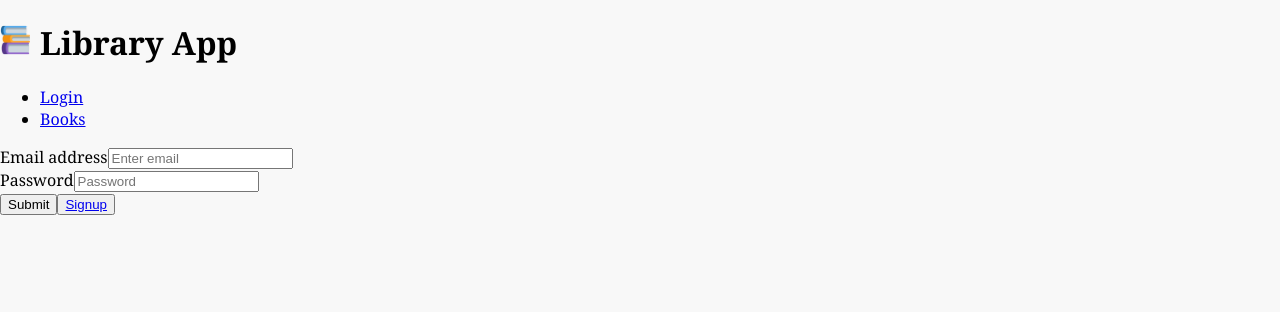
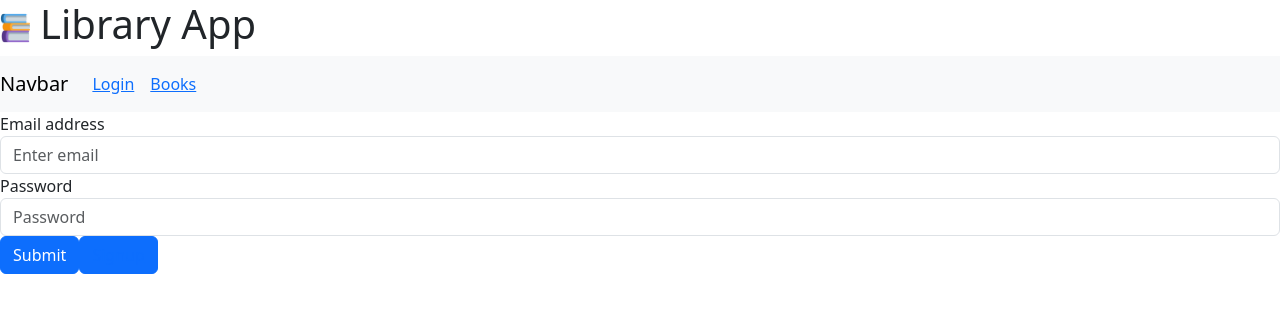
Before and after one commit to ninobrown585/Book-Buddy, a React (Vite) app: page / in a window 1280 px wide. Shown: the top 312 px of the page. Built offline with nearby package versions, Linux system fonts and the light colour scheme.

Commit message:
Card styling and navbar update

```diff
--- a/src/SingleBook/SingleBook.jsx
+++ b/src/SingleBook/SingleBook.jsx
@@ -30,21 +30,24 @@
 else{
     $details =(
         <>
+        <div className="topCard">
+        <div className="card">
         <figure>
             <img src={book.coverimage} alt={book.name} />
         </figure>
+        <div className="container">
         <h3>
             {book.title} by {book.author}
         </h3>
         <h4>{book.description}</h4>
         <p> {data.book.available ? "true" : "false"}</p>
         <button onClick={() => navigate("/books")}>Back</button>
-
+        </div></div></div>
         </>
     );
 }
 return(
-    <aside>
+    <aside className="card">
         <h2>Selected Book</h2>
         {$details}
     </aside>
--- a/src/components/Books/Books.jsx
+++ b/src/components/Books/Books.jsx
@@ -64,7 +64,7 @@
                                     <ul className="topCard" key ={p.id}>
                                     <div className="card" >
                                     {/* <img src={p.coverimage} alt={p.name} style="width:100%"/> */}
-                                    <img src={p.coverimage} alt={p.name} />
+                                    <img className="card" src={p.coverimage} alt={p.name} />
                                     <div className="container">
                                         <h4>{p.title} by {p.author} #{p.id}</h4>
                                         <button onClick={() => seeBookDetails(p.id)}> See {p.title} Details</button>
--- a/src/components/Navigations.jsx
+++ b/src/components/Navigations.jsx
@@ -4,17 +4,18 @@
 export default function Nav() {
     return(
         <div>
-            <ul className="nav">
-                <li className="nav-item">
-                    <Link to="/">Login</Link>
-                </li>
-                <li className="nav-item">
-                    <Link to= "/books"> Books </Link>
-                </li>
-                {/* <li className="nav-item">
-                    <Link to="/SingleBook"> Single Books</Link>
-                </li> */}
-            </ul>
+            <nav className="navbar navbar-expand-lg navbar-light bg-light">
+                <a className="navbar-brand" href="#">Navbar</a>
+                <button className="navbar-toggler" type="button" data-toggle="collapse" data-target="#navbarNavAltMarkup" aria-controls="navbarNavAltMarkup" aria-expanded="false" aria-label="Toggle navigation">
+                    <span className="navbar-toggler-icon"></span>
+                </button>
+                <div className="collapse navbar-collapse" id="navbarNavAltMarkup">
+                    <div className="navbar-nav">
+                    <a className="nav-item nav-link active"><Link to="/">Login</Link></a>
+                    <a className="nav-item nav-link" href="#"><Link to= "/books"> Books </Link></a>
+                    </div>
+                </div>
+                </nav>
         </div>
     );
 }
--- a/src/main.jsx
+++ b/src/main.jsx
@@ -4,6 +4,7 @@
 import './index.css'
 import { store } from './store/store.js'
 import { Provider } from 'react-redux'
+import "bootstrap/dist/css/bootstrap.min.css";
 
 ReactDOM.createRoot(document.getElementById('root')).render(
   <React.StrictMode>
```
